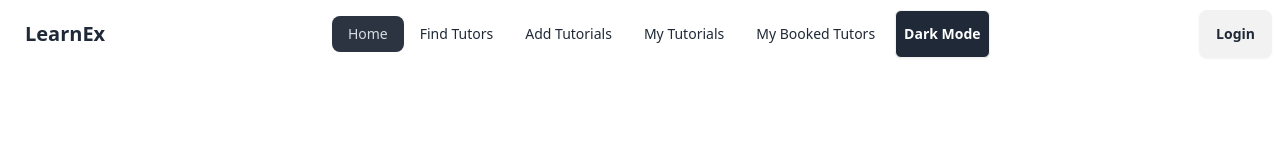
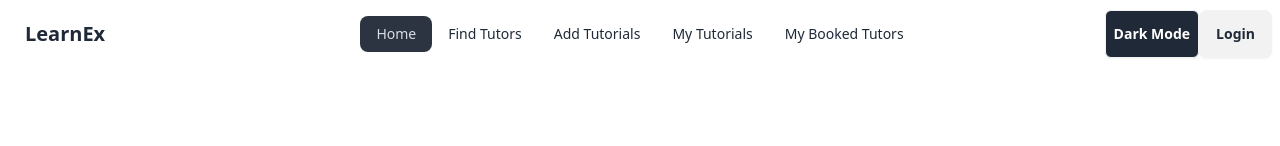
Before and after one commit to adibahbab4108/language-exchange, a React (Vite) app: page / in a window 1280 px wide. Shown: the top 146 px of the page. Built offline with nearby package versions, Linux system fonts and the light colour scheme; no server answers; grey boxes are pictures that could not be loaded.

Commit message:
bug fixed and navbar fixed

```diff
--- a/src/MainLayout.jsx
+++ b/src/MainLayout.jsx
@@ -6,7 +6,9 @@ import { Bounce, ToastContainer } from 'react-toastify';
 const MainLayout = () => {
     return (
         <div className='bg-white dark:bg-gray-800 dark:text-white'>
-            <Navbar />
+            <div className='pb-20'>
+                <Navbar />
+            </div>
             <Outlet />
             <Footer />
 
--- a/src/components/Banner/Banner.jsx
+++ b/src/components/Banner/Banner.jsx
@@ -3,8 +3,8 @@ import Carousel from './Carousel';
 
 const Banner = () => {
     return (
-            <div className='md:flex py-4 md:py-20 items-center gap-4 justify-center'>
-                <div className='flex items-center font-bold text-5xl md:w-96 h-96'>
+            <div className='md:flex py-4 md:pt-36 md:pb-20 items-center gap-4 justify-center '>
+                <div className='flex items-center font-bold text-5xl md:w-96 h-96 '>
                     <h2 className='text-center text-gray-700 dark:text-white'>
                         Learn faster with your best language tutor.
                     </h2>
--- a/src/components/Banner/Carousel.jsx
+++ b/src/components/Banner/Carousel.jsx
@@ -46,7 +46,7 @@ const Carousel = () => {
                 navigation={true}
                 modules={[Autoplay, Pagination, Navigation]}
                 onAutoplayTimeLeft={onAutoplayTimeLeft}
-                className="mySwiper  rounded-xl  h-96 w-96 "
+                className="mySwiper  rounded-xl  h-96 w-96"
             >
                 {/* Use images inside SwiperSlide */}
                 <SwiperSlide className="flex justify-center items-center">
@@ -67,9 +67,6 @@ const Carousel = () => {
                 <SwiperSlide className="flex justify-center items-center">
                     <img src={img6} alt="Slide 6" className='w-full h-full object-cover' />
                 </SwiperSlide>
-
-
-
             </Swiper>
         </>
     );
--- a/src/components/HowItWorks.jsx
+++ b/src/components/HowItWorks.jsx
@@ -10,9 +10,9 @@ const HowItWorks = () => {
         <div className="py-10 mt-20">
             <div>
                 <SectionTitle title="How It Works" />
-                <div className="flex overflow-y-auto gap-4">
+                <div className="flex overflow-y-auto gap-4 ">
                     {/* Step 1 */}
-                    <div className="relative  p-4 border h-128 w-128 flex-shrink-0 ">
+                    <div className="relative  p-4 border h-128 w-128 flex-shrink-0 rounded-xl">
                         <h1 className="text-3xl w-12 h-12 grid place-content-center font-bold bg-green-500 rounded-md">1</h1>
                         <div >
                             <h1 className="text-4xl font-bold">Find your tutor</h1>
@@ -63,7 +63,7 @@ const HowItWorks = () => {
                         </div>
                     </div>
                     {/* Step 2 */}
-                    <div className="flex flex-col p-4 border h-128 w-128 flex-shrink-0 justify-around">
+                    <div className="flex flex-col p-4 border h-128 w-128 flex-shrink-0 justify-around rounded-xl">
                         <h1 className="text-3xl w-12 h-12 grid place-content-center font-bold bg-green-600 rounded-md">2</h1>
                         <h1 className="text-4xl font-bold">Start Learning</h1>
                         <p>Your tutor will guide the way through your first lesson and help you plan your next steps.</p>
@@ -71,7 +71,7 @@ const HowItWorks = () => {
 
                     </div>
                     {/* Step 3 */}
-                    <div className="flex flex-col p-4 border h-128 w-128 flex-shrink-0 justify-around">
+                    <div className="flex flex-col p-4 border h-128 w-128 flex-shrink-0 justify-around rounded-xl">
                         <h1 className="text-3xl w-12 h-12 grid place-content-center font-bold bg-green-700 rounded-md">3</h1>
                         <h1 className="text-4xl font-bold">Speak. Read. Write. Repeat.</h1>
                         <p>Choose how many lessons you want to take each week and get ready to reach your goals!</p>
--- a/src/components/Navbar.jsx
+++ b/src/components/Navbar.jsx
@@ -21,7 +21,7 @@ const Navbar = () => {
     }
 
     return (
-        <div className="navbar ">
+        <div className="navbar fixed z-10 bg-white dark:bg-gray-600/80">
             <div className="navbar-start">
                 <div className="dropdown">
                     <div tabIndex={0} role="button" className="btn btn-ghost lg:hidden">
@@ -60,8 +60,10 @@ const Navbar = () => {
 
                 </ul>
             </div>
-            <Toggle />
             <div className="navbar-end">
+                <div>
+                    <Toggle />
+                </div>
                 {user ?
                     <>
                         <div className="dropdown dropdown-hover dropdown-end">
--- a/src/components/Testimonials.jsx
+++ b/src/components/Testimonials.jsx
@@ -29,7 +29,6 @@ const Testimonials = () => {
     }, []);
 
     if (loading) return <p>Loading...</p>;
-    console.log(usersReview)
     return (
         <>
         <div className='py-10 mt-20'>
@@ -49,7 +48,7 @@ const Testimonials = () => {
                                 <div className="grid grid-cols-1 md:grid-cols-2 gap-10 items-center max-w-4xl mx-auto bg-white dark:bg-gray-900 rounded-xl  pb-10">
                                     {/* Image Section */}
                                     <div className="relative w-full flex justify-center">
-                                        <img src={userReview?.image} className="w-full h-96 object-cover rounded-xl shadow-md" />
+                                        <img src={userReview.image} className="w-full h-96 object-cover rounded-xl shadow-md" />
                                         <h2 className="absolute bottom-0 w-full  text-center font-bold text-lg bg-gray-700/70 px-4 py-2 text-white rounded-b-xl">
                                             {userReview.name}
                                         </h2>
--- a/src/provider/DataProvider.jsx
+++ b/src/provider/DataProvider.jsx
@@ -7,19 +7,18 @@ const DataProvider = ({ children }) => {
     const [tutors, setTutors] = useState([]);
     const [tutorsByCategory, setTutorsByCategory] = useState([]);
 
-    useEffect(() => {
-        fetch('/languageCategories.json')
-            .then(response => response.json())
-            .then(data => setLanguageCategories(data.languageCategories))
-            .catch(error => alert('Error fetching JSON:', error));
+    useEffect( () => {
+        fetchCategories()
+        fetchAllTutorials()
     }, []);
 
-    useEffect(() => {
-        fetchAllTutorials()
-    }, [])
 
+    const fetchCategories = async () => {
+        const { data } = await axios.get(`${import.meta.env.VITE_API_URL}/language-categories`)
+        setLanguageCategories(data)
+    }
     const fetchAllTutorials = async () => {
-        const { data } = await axios.get(`${import.meta.env.VITE_API_URL}/find-tutors`,{
+        const { data } = await axios.get(`${import.meta.env.VITE_API_URL}/find-tutors`, {
             withCredentials: true
         })
         setTutors(data)
```
